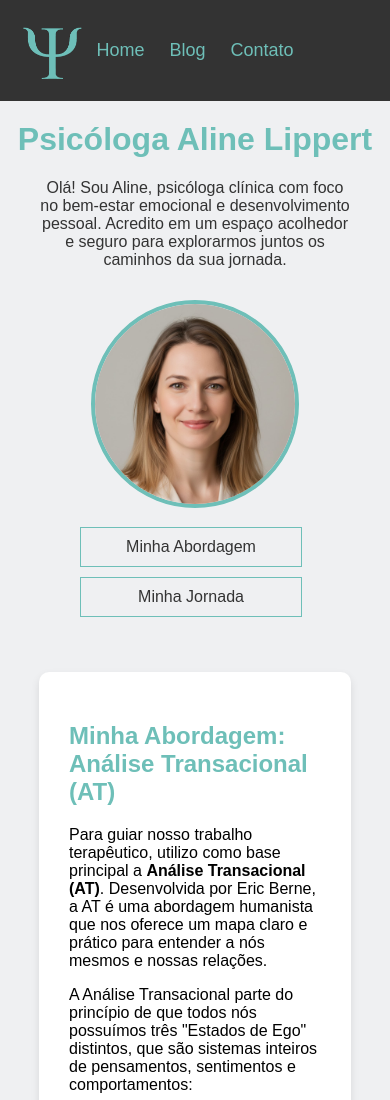
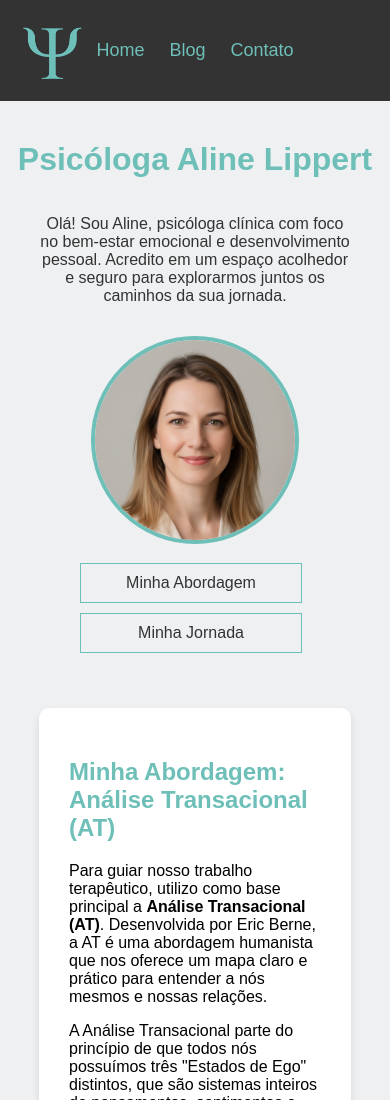
Before and after one commit to MaximilianoAM/maximilianoam.github.io, a plain HTML site: page index.html in a window 390 px wide. Shown: the top 1100 px of the page. Drawn offline with Linux system fonts and the light colour scheme.

Commit message:
fixed margin for smaller screens

```diff
--- a/css/home.css
+++ b/css/home.css
@@ -36,17 +36,6 @@ section#intro article a {
 }
 
 @media screen and (max-width: 750px) {
-    h1 {
-        text-align: center;
-        margin-top: 20px;
-        margin-bottom: 5px;
-    }
-
-    section {
-        margin-left: 10%;
-        margin-right: 10%;
-    }
-
     section#intro {
         flex-direction: column;
         align-items: center;
--- a/css/site.css
+++ b/css/site.css
@@ -24,3 +24,11 @@ section {
     margin-right: 20%;
     margin-bottom: 40px;
 }
+
+
+@media screen and (max-width: 750px) {
+    section {
+        margin-left: 10%;
+        margin-right: 10%;
+    }
+}
```
